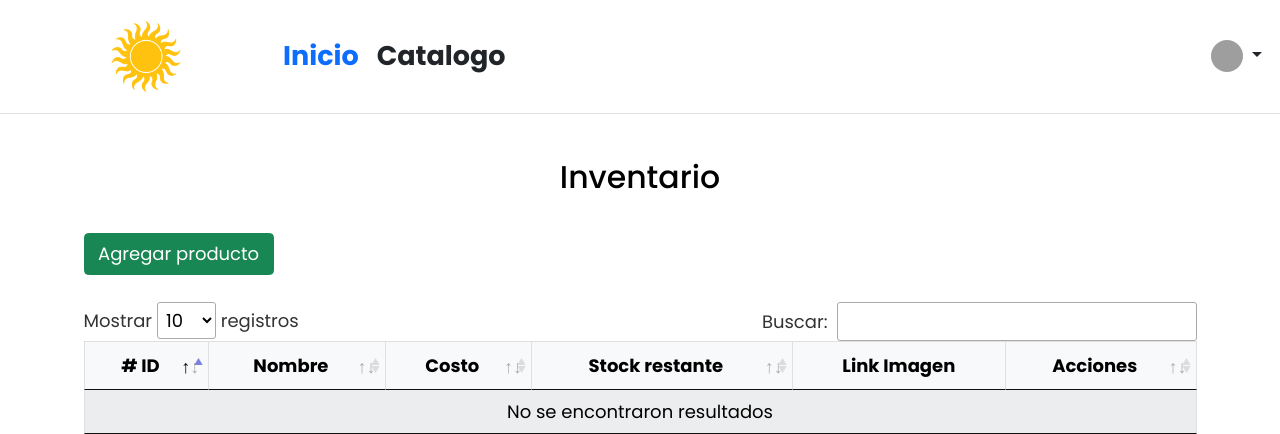
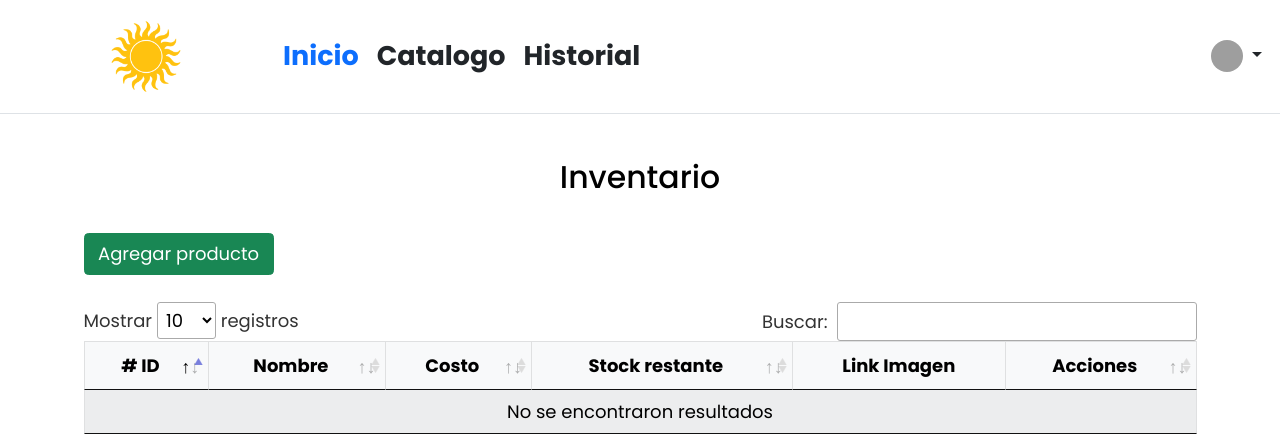
Before and after one commit to IthanMendez/PasteleriaElSol, a PHP site: page /inventario.php in a window 1280 px wide. Shown: the top 434 px of the page. Run offline with PHP 8.4, Linux system fonts and the light colour scheme; the visitor is signed in with stand-in values (Sample User, id 1); data that the repository does not hold is empty; some libraries are stand-ins or nearby versions; grey boxes are pictures that could not be loaded.

Commit message:
Update inventario.php

```diff
--- a/inventario.php
+++ b/inventario.php
@@ -46,6 +46,7 @@ $data=$resultado->fetchAll(PDO::FETCH_ASSOC);
 
         if(isset($_SESSION['login_user'])){
           ?>
+            <a href="historial.php" class="nav-link px-2 link-dark fs-4 fw-bold">Historial</a>
           </ul>
           <?php
           require_once("php/usernav.php");
```
